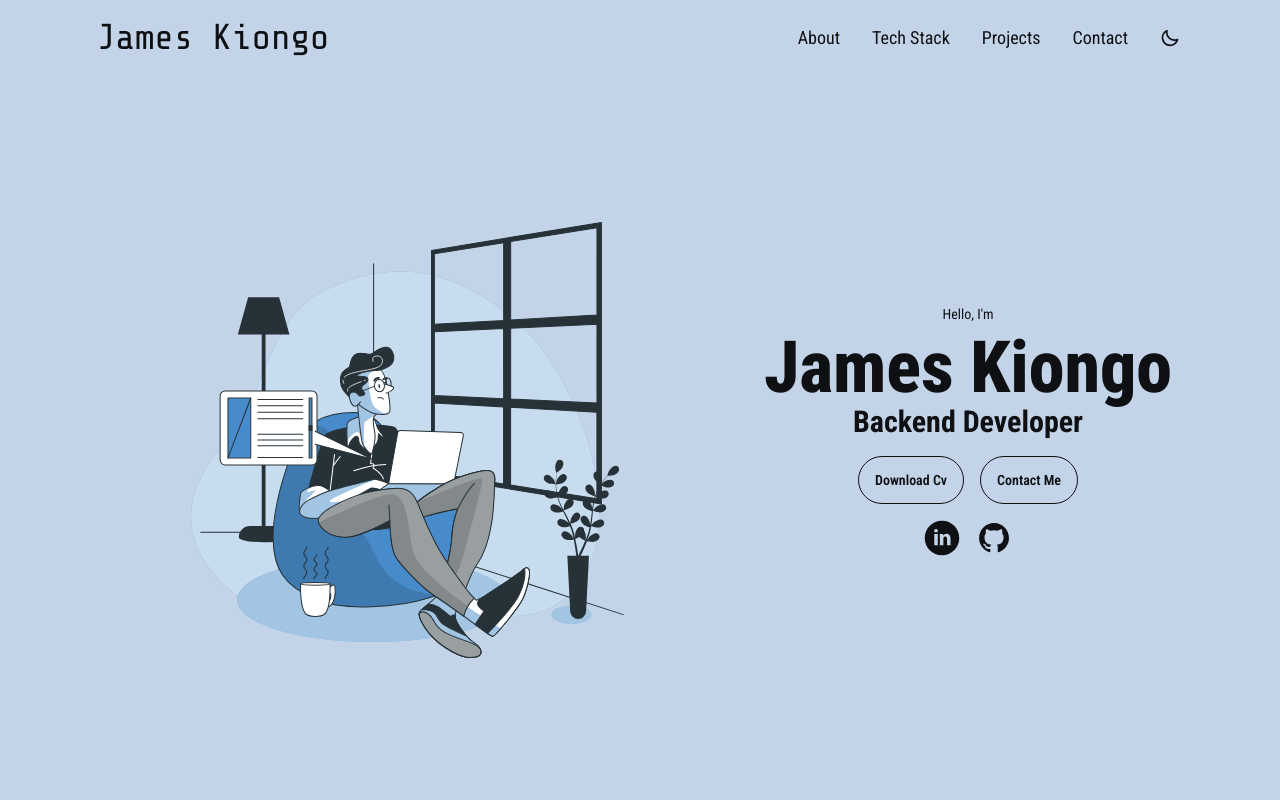
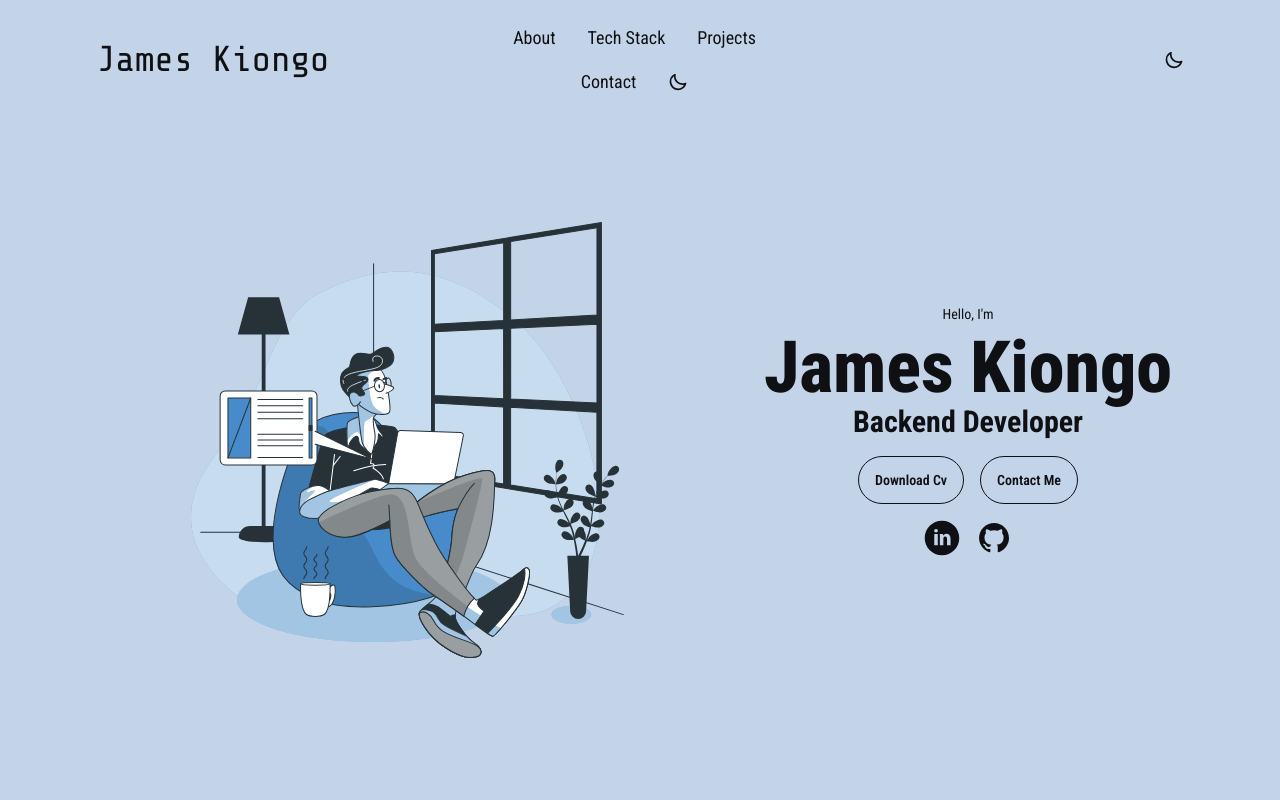
Before and after one commit to jameskiongo/portfolio, a React (Vite) app: page / in a window 1280 px wide. Shown: the top 800 px of the page. Built offline with nearby package versions, Linux system fonts and the light colour scheme.

Commit message:
svg issue

```diff
--- a/src/components/navigation/Navbar.jsx
+++ b/src/components/navigation/Navbar.jsx
@@ -142,7 +142,7 @@ function Navbar() {
             </li>
           </ul>
         </div>
-        <div className="navbar-end px-4 lg:hidden">
+        <div className="navbar-end px-4">
           {/* <Swap handleToggle={handleToggle} /> */}
           <label className="swap swap-rotate">
             {/* this hidden checkbox controls the state */}
```
